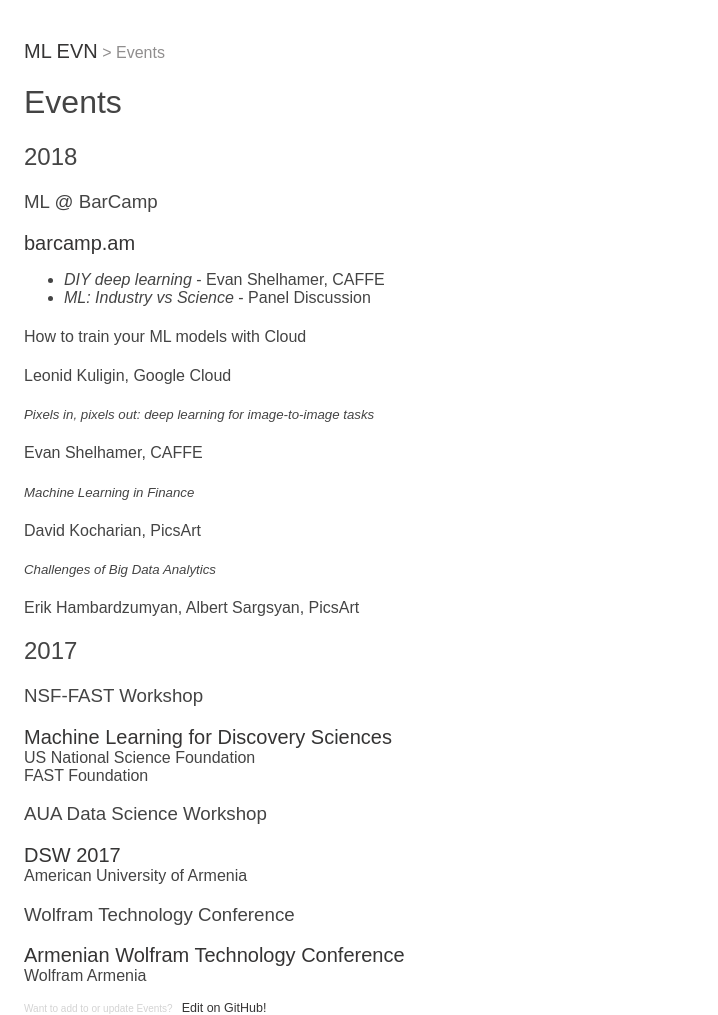
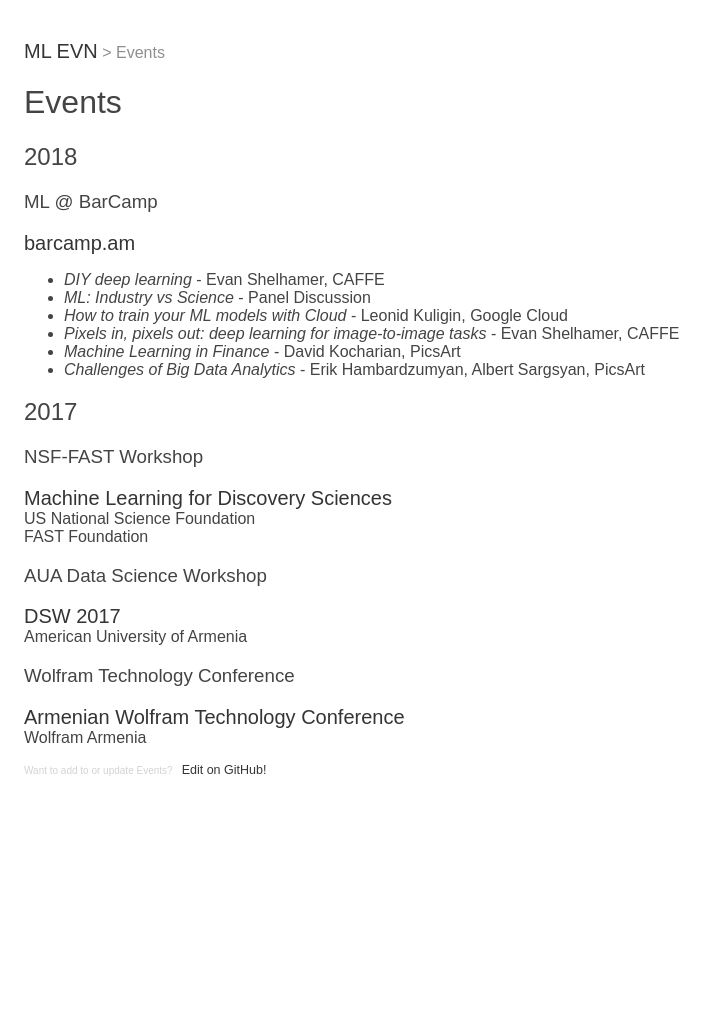
Before and after one commit to MLEVN/mlevn.github.io, a Jekyll site: the page built from events/index.md, in a window 1280 px wide. Shown: the whole page, without its empty margins (0-718 px from the left). Built offline with Jekyll 4.4.1, drawn with Linux system fonts in a browser that asks for light colours; nearby versions of some CDN libraries; our own code applies the rules of GitHub Pages for plain Markdown files; after the commit the page ends 900 px from its top, so only the background shows below that.

Commit message:
convert hard to read paragraphs into bullets for better contrast

```diff
--- a/events/index.md
+++ b/events/index.md
@@ -6,16 +6,10 @@
 [barcamp.am](http://barcamp.am/)
 - *DIY deep learning* - Evan Shelhamer, CAFFE
 - *ML: Industry vs Science* - Panel Discussion
-
-#### How to train your ML models with Cloud
-Leonid Kuligin, Google Cloud
-##### *Pixels in, pixels out: deep learning for image-to-image tasks*
-Evan Shelhamer, CAFFE
-##### *Machine Learning in Finance*
-David Kocharian, PicsArt
-##### *Challenges of Big Data Analytics*
-Erik Hambardzumyan, Albert Sargsyan, PicsArt
-
+- *How to train your ML models with Cloud* - Leonid Kuligin, Google Cloud
+- *Pixels in, pixels out: deep learning for image-to-image tasks* - Evan Shelhamer, CAFFE
+- *Machine Learning in Finance* - David Kocharian, PicsArt
+- *Challenges of Big Data Analytics* - Erik Hambardzumyan, Albert Sargsyan, PicsArt
 
 ## 2017
 
```
